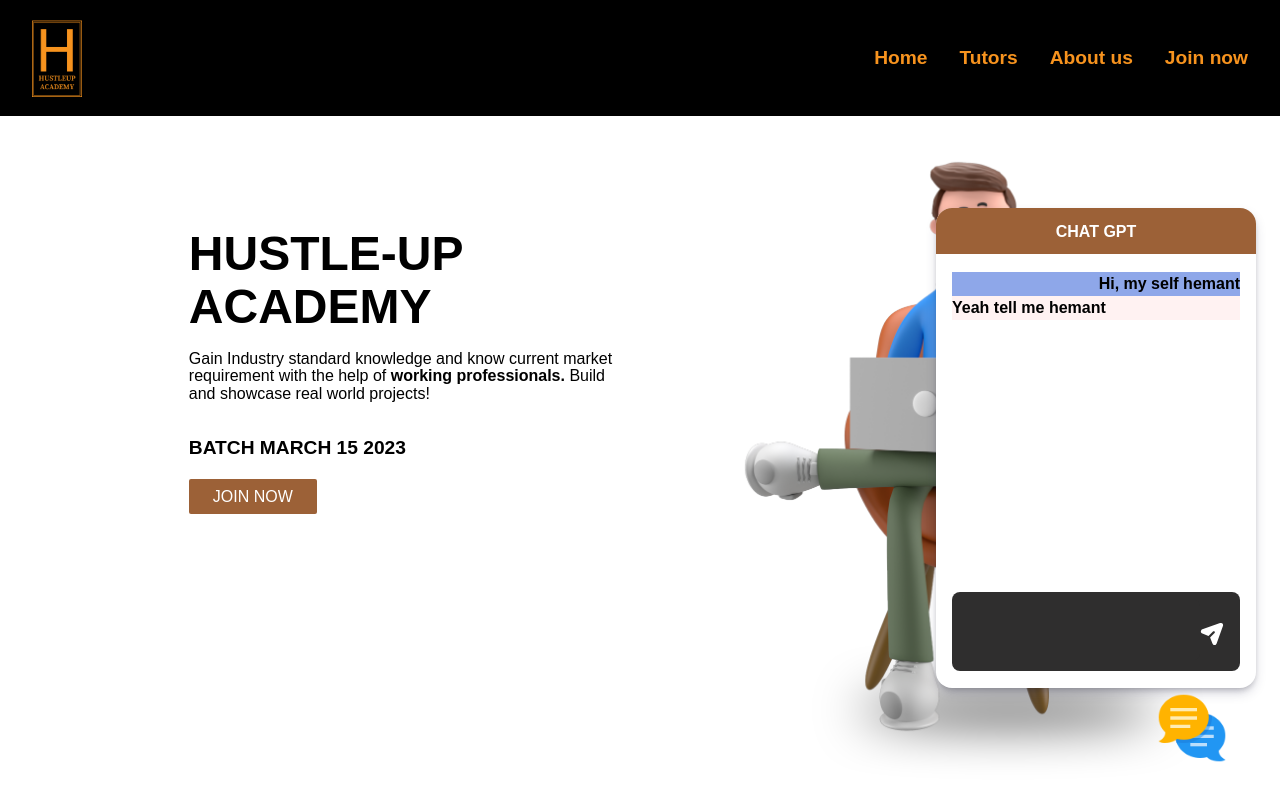
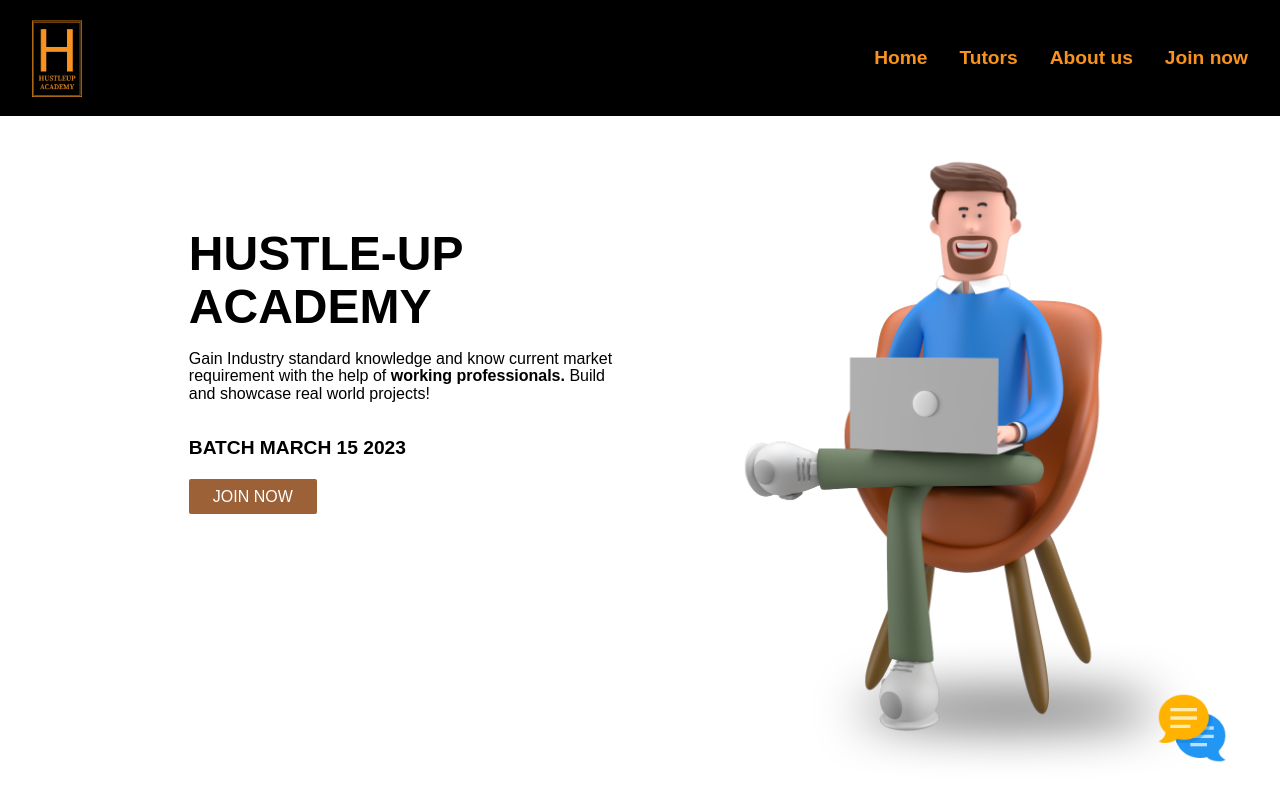
Before and after one commit to webdev-hemant/huc-fe, a Next.js app: page / in a window 1280 px wide. Shown: the top 800 px of the page. Built offline with nearby package versions, Linux system fonts and the light colour scheme.

Commit message:
done functional part2

```diff
--- a/src/app/layout.tsx
+++ b/src/app/layout.tsx
@@ -26,7 +26,7 @@ export default function RootLayout({
 }: {
   children: React.ReactNode;
 }) {
-  const [openChatBox, setOpenChatBox] = useState<boolean>(true);
+  const [openChatBox, setOpenChatBox] = useState<boolean>(false);
   const [chatBoxInput, setChatBoxInput] = useState<string>("");
   const [chatDisplayPosition, setChatDisplayPosition] = useState<
     IchatPosition[]
```
